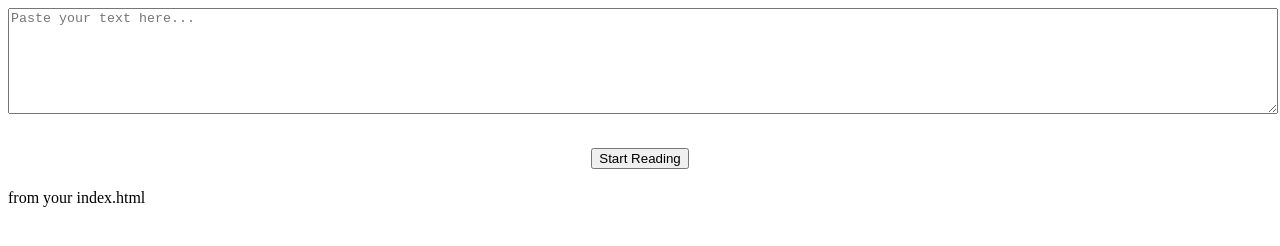
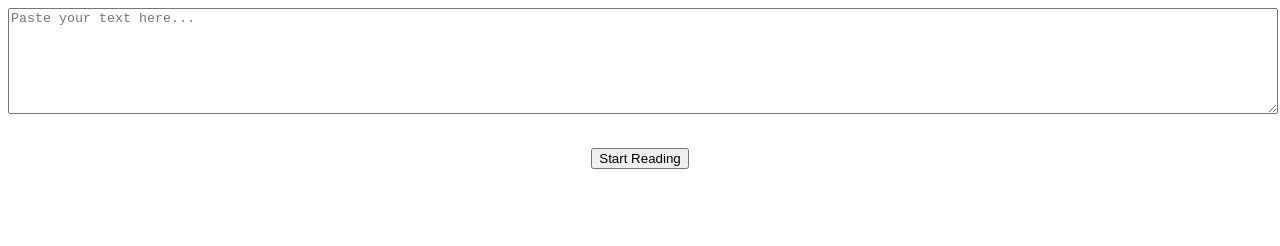
Before and after one commit to FeAlias/FeAlias.github.io, a plain HTML site: page index.html in a window 1280 px wide. Drawn offline with Linux system fonts and the light colour scheme.

Commit message:
Update index.html

```diff
--- a/index.html
+++ b/index.html
@@ -40,6 +40,7 @@
   <button id="startButton">Start Reading</button>
   <div class="text-container" id="textContainer"></div>
 
-<script src="/app.js"></script> from your index.html
+<script src="/app.js"></script>
+
 </body>
 </html>
```
